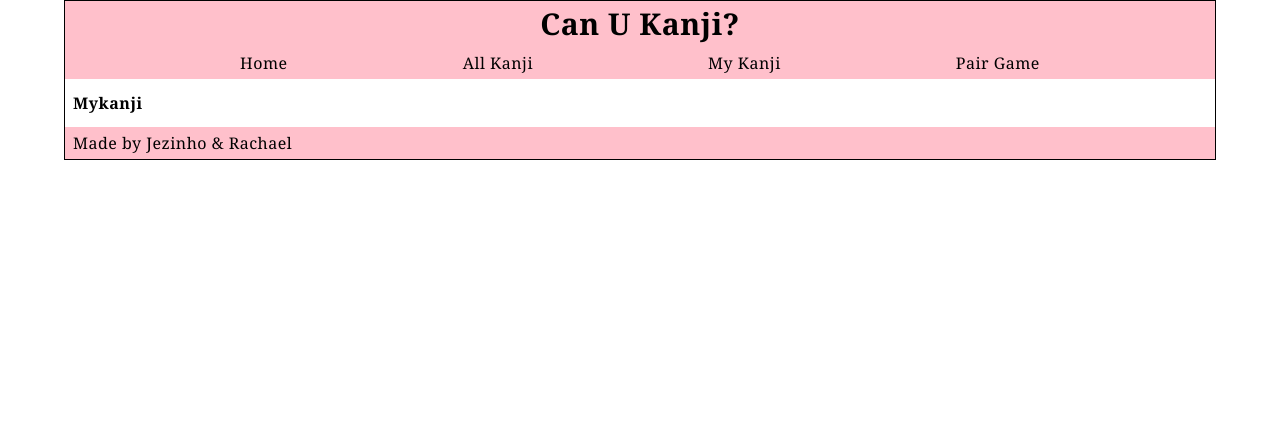
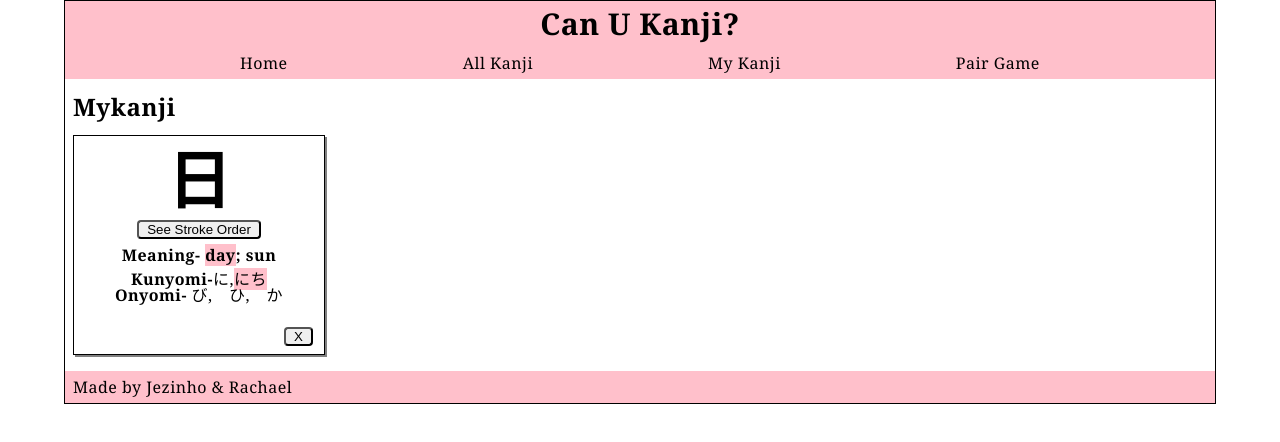
Before and after one commit to jezinho22/can-u-kanji, a React (Create React App) app in the folder client/: page /mykanji in a window 1280 px wide. Shown: the top 442 px of the page. Built offline with nearby package versions, Linux system fonts and the light colour scheme.

Commit message:
dummy card. Done with inline CSS so looks super cluttered and messy.

```diff
--- a/client/src/Pages/Mykanji.js
+++ b/client/src/Pages/Mykanji.js
@@ -1,3 +1,38 @@
 export default function Mykanji() {
-    return <div className="sub-heading">Mykanji</div>;
+    return (
+        <div className="sub-heading">
+            <h2 style={{ marginBottom: "1rem", fontSize: "1.5rem" }}>Mykanji</h2>
+
+            <div
+                style={{
+                    backgroundColor: "white",
+                    border: "solid black 1px",
+                    width: "250px",
+                    textAlign: "center",
+                    padding: "0.75rem 0 0 0",
+                    boxShadow: "2px 2px grey",
+                }}
+                className="card"
+            >
+                <h3 style={{ fontSize: "4rem" }}>日</h3>
+                <button>See Stroke Order</button>
+                <p style={{ marginBottom: "0.5rem" }}>
+                    Meaning- <span style={{ backgroundColor: "pink" }}>day</span>; sun
+                </p>
+                <p>
+                    Kunyomi-
+                    <span style={{ fontWeight: "500" }}>
+                        　に,
+                        <span style={{ backgroundColor: "pink" }}>にち</span>
+                    </span>
+                </p>
+                <p>
+                    Onyomi- <span style={{ fontWeight: "500" }}>び,　ひ,　か</span>
+                </p>
+                <button style={{ marginLeft: "210px", marginTop: "1.5rem" }}>X</button>
+
+                {/* link to video field opens in model? */}
+            </div>
+        </div>
+    );
 }
```
